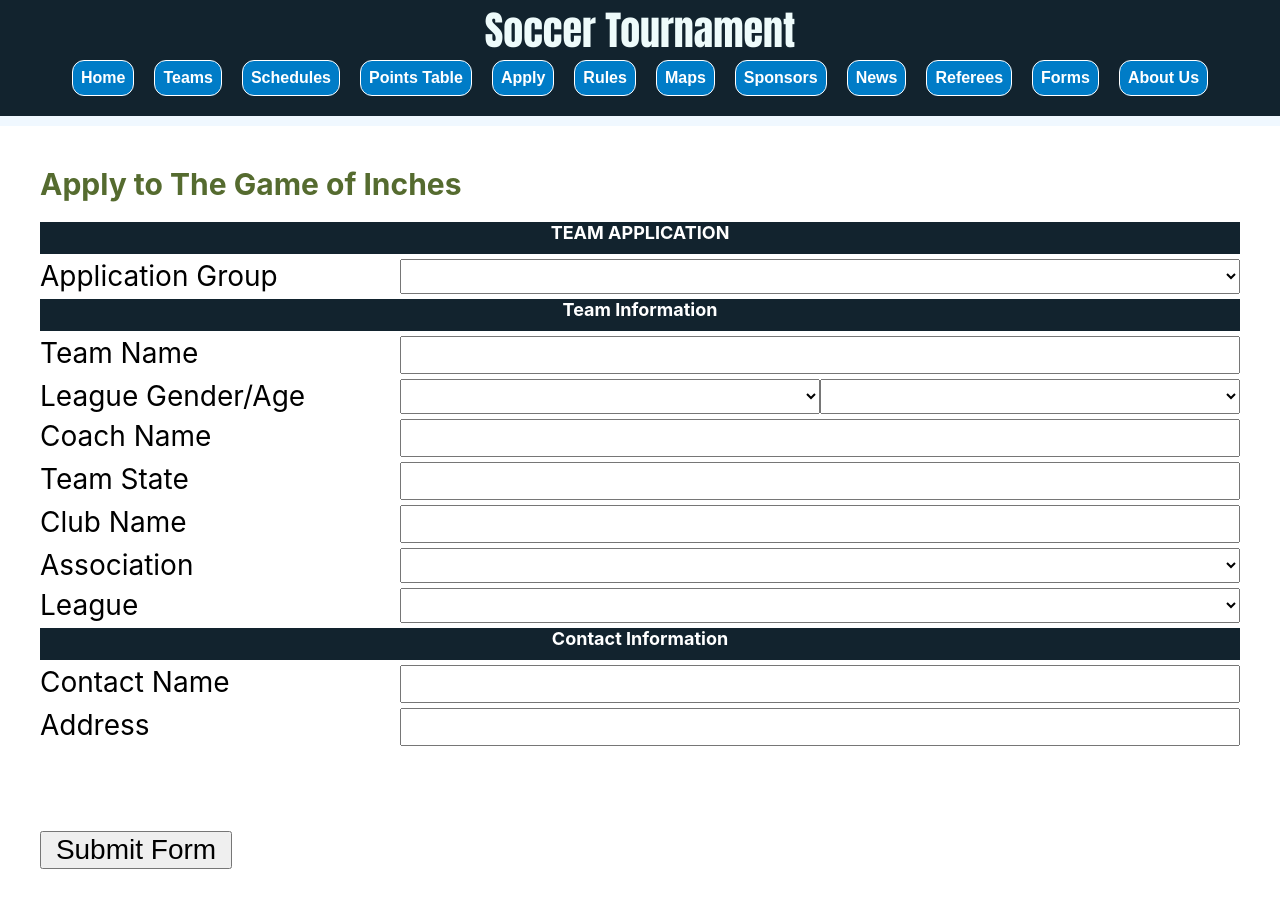
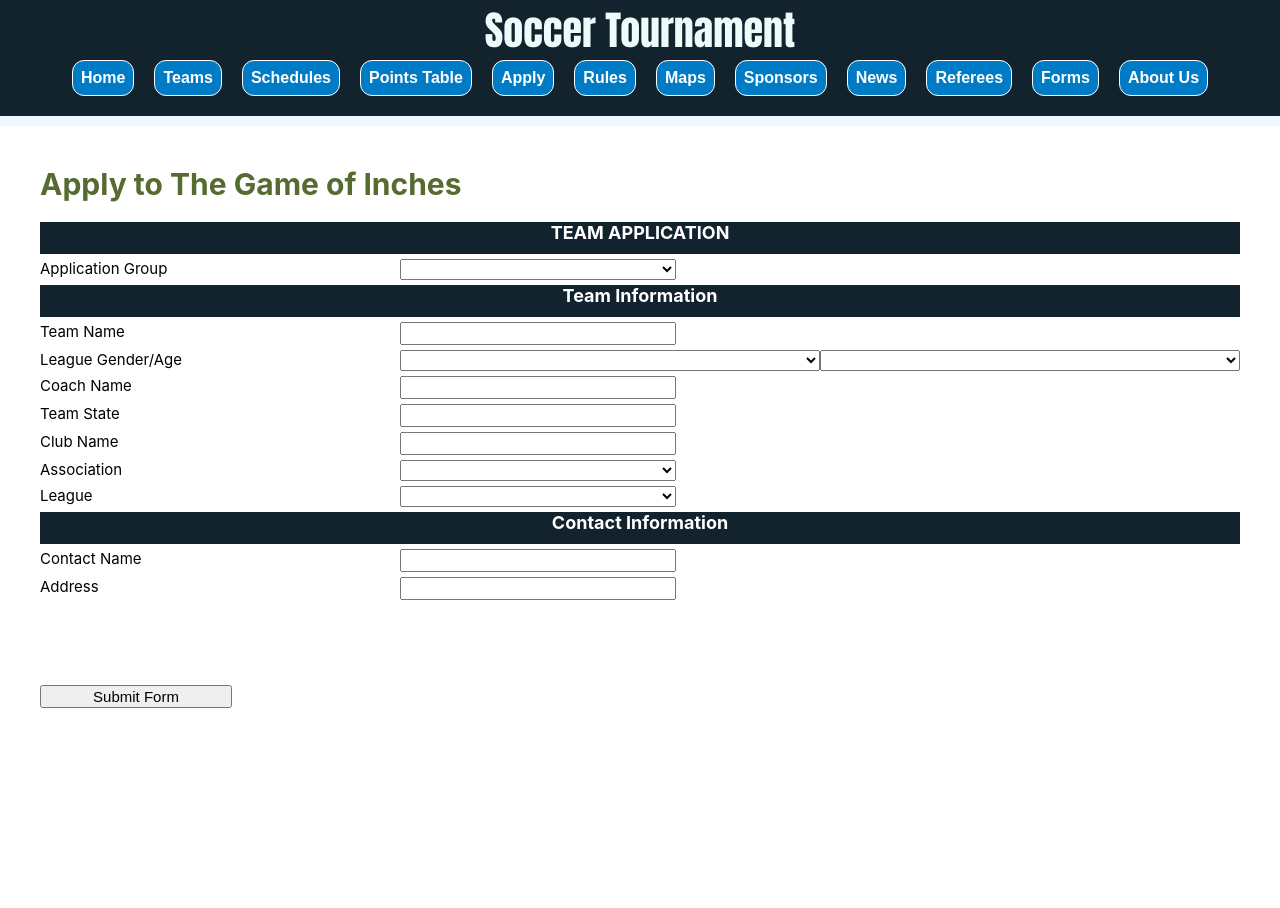
Before and after one commit to darshinshah/SER-515-Group-17, a React (Create React App) app in the folder frontend/: page /apply in a window 1280 px wide. Shown: the top 908 px of the page. Built offline with nearby package versions, Linux system fonts and the light colour scheme.

Commit message:
add css changes

```diff
--- a/frontend/src/Components/Apply.css
+++ b/frontend/src/Components/Apply.css
@@ -42,7 +42,7 @@
     text-align: left;
 }
 .applypage__form input, select {
-    width: 70%;
+    width: 23%;
 }
 .applypage__text {
     padding-top: 20px;
--- a/frontend/src/Components/Players.css
+++ b/frontend/src/Components/Players.css
@@ -40,5 +40,5 @@
   }
 
   form * {
-    font-size: 28px;
+    font-size: 15px;
   }
```
